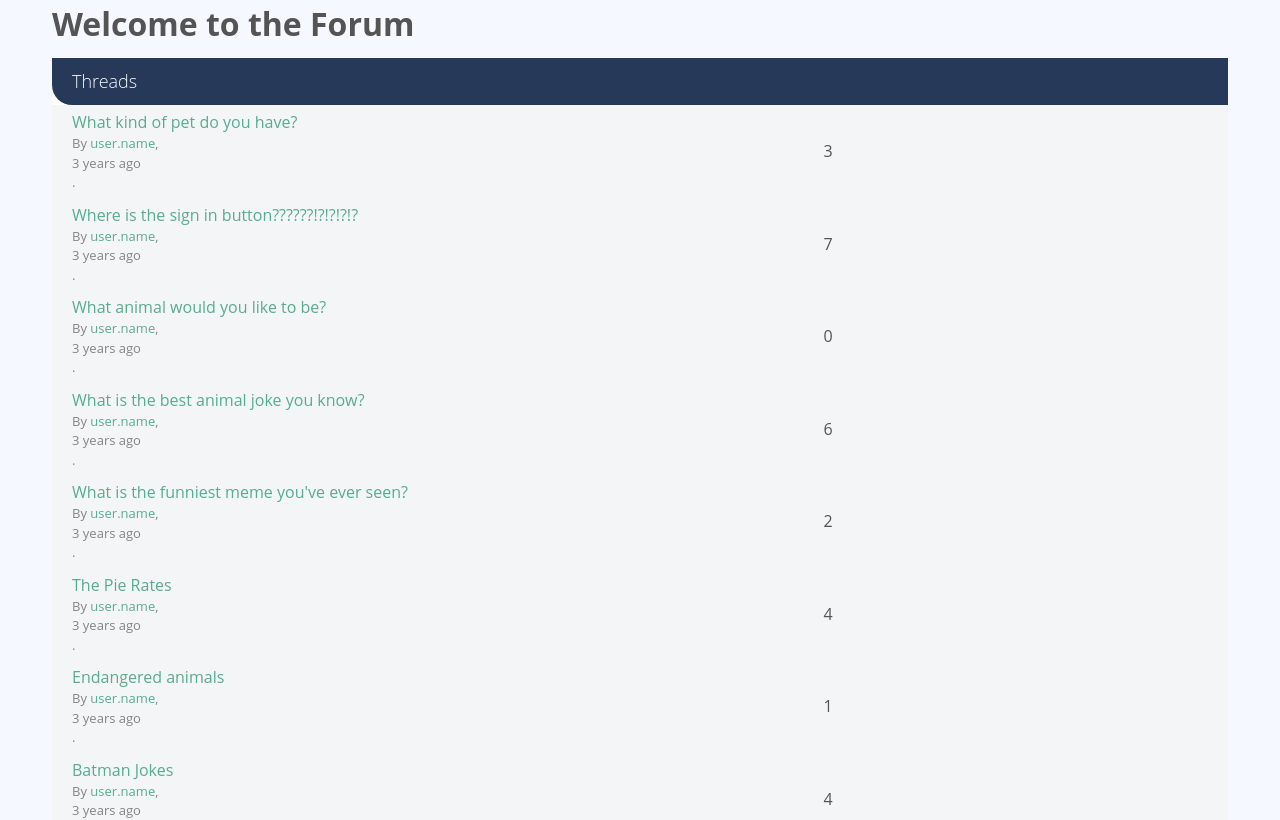
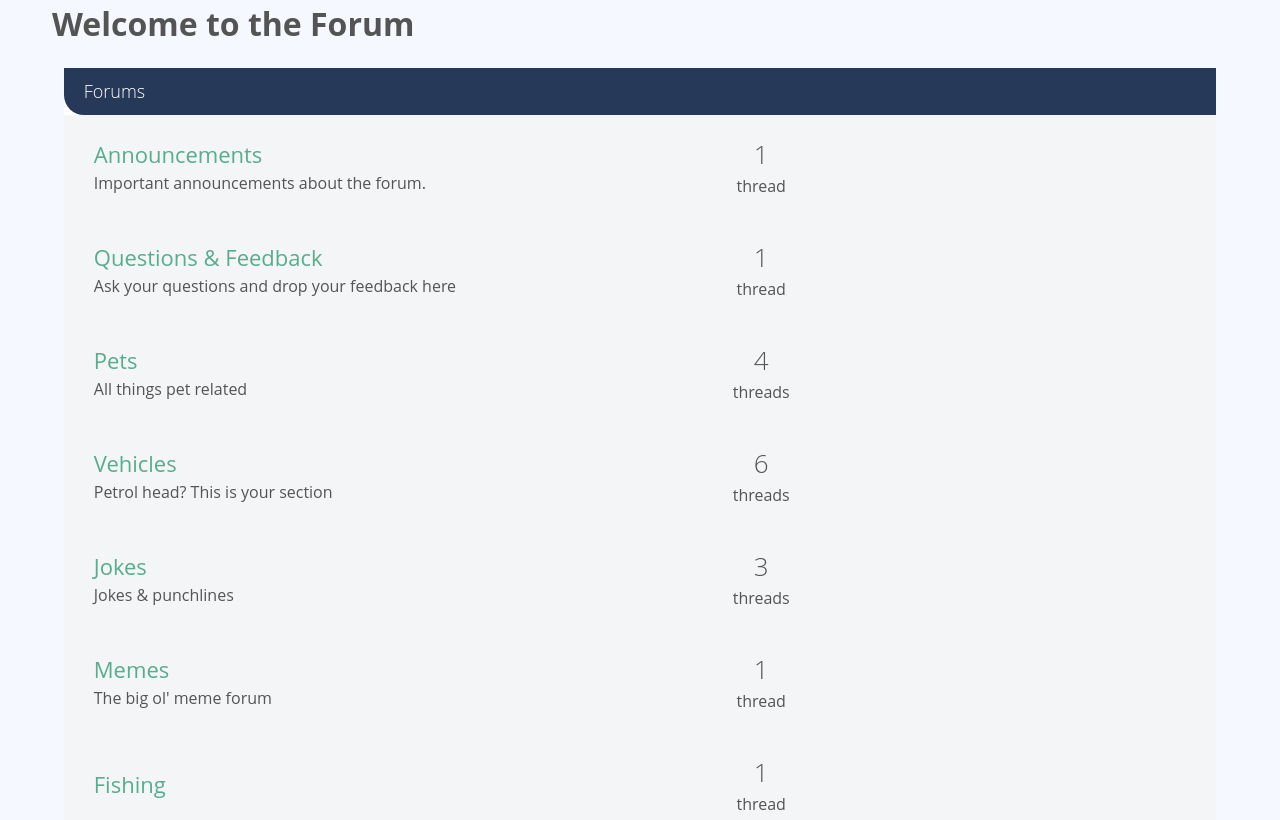
Before and after one commit to Parchie876/vue-forum, a Vue app: page / in a window 1280 px wide. Shown: the top 820 px of the page. Built offline with nearby package versions, Linux system fonts and the light colour scheme; the HTML template or start-up script is replaced by a standard one.

Commit message:
Home Page Change from ThreadShowPage to ForumPage

```diff
--- /dev/null
+++ b/src/components/ForumList.vue
@@ -0,0 +1,31 @@
+<template>
+  <div class="col-full">
+    <div class="forum-list">
+      <h2 class="list-title">
+        <!-- TODO Category Link -->
+        <a href="#">Forums</a>
+      </h2>
+      <ForumListItem
+        v-for=" forum in forums"
+        :forum="forum"
+        :key="forum['.key']"
+      />
+    </div>
+  </div>
+</template>
+<script>
+import ForumListItem from './ForumListItem.vue'
+export default {
+  components: {
+    ForumListItem
+  },
+  props: {
+    forums: {
+      required: true,
+      type: Array
+    }
+  }
+}
+</script>
+<style scoped>
+</style>
--- /dev/null
+++ b/src/components/ForumListItem.vue
@@ -0,0 +1,49 @@
+<template>
+    <div>
+      <div class="forum-listing">
+        <div class="forum-details">
+          <router-link
+            class="text-xlarge"
+            :to="{name: 'Forum', params: {id: forum['.key']}}"
+          >{{forum.name}}
+          </router-link>
+          <p>{{forum.description}}</p>
+        </div>
+
+        <div class="threads-count">
+          <p class="count">{{threadsCount}}</p>
+          {{threadsCount <= 1 ? 'thread' : 'threads'}}
+        </div>
+
+        <div class="last-thread">
+          <!-- <img class="avatar" src="https://i.imgur.com/OqlZN48.jpg" alt="" />
+          <div class="last-thread-details">
+            <a href="thread.html">Where is the sign in button?</a>
+            <p class="text-xsmall">
+              By <a href="profile.html">Joseph Kerr</a>, three hours ago
+            </p>
+          </div> -->
+        </div>
+      </div>
+    </div>
+</template>
+<script>
+export default {
+  props: {
+    forum: {
+      required: true,
+      type: Object
+    }
+  },
+  computed: {
+    threadsCount () {
+      return this.forum.threads
+      ? Object.values(this.forum.threads).length
+      : 0
+    }
+  }
+}
+</script>
+<style  scoped>
+
+</style>
--- a/src/views/ForumPage.vue
+++ b/src/views/ForumPage.vue
@@ -15,6 +15,7 @@
             <h1>{{forum.name}}</h1>
             <p class="text-lead">{{forum.description}}</p>
           </div>
+          <!-- TODO New Thread Link -->
           <a href="new-thread.html" class="btn-green btn-small"
             >Start a thread</a
           >
--- a/src/views/HomePage.vue
+++ b/src/views/HomePage.vue
@@ -1,21 +1,23 @@
 <template>
   <div class="col-full">
     <h1>Welcome to the Forum</h1>
-    <ThreadList :threads="threads"/>
+    <ForumList :forums="forums"/>
   </div>
 </template>
 
 <script>
 import sourceData from '@/data'
-import ThreadList from '@/components/ThreadList'
+import ForumList from '@/components/ForumList'
 console.log(sourceData)
 
 export default {
-  components: { ThreadList },
+  components: {
+    ForumList
+  },
   name: 'HomePage',
   data () {
     return {
-      threads: Object.values(sourceData.threads),
+      forums: Object.values(sourceData.forums),
       posts: sourceData.posts,
       users: sourceData.users
     }
```
